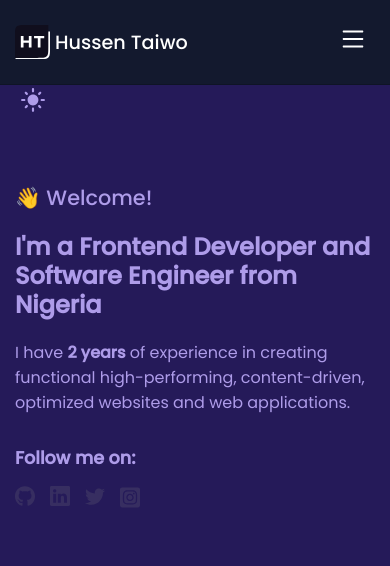
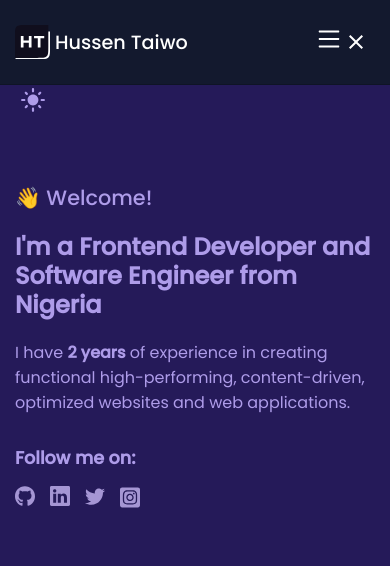
Before and after one commit to huzitaiwo/handsome, a React (Create React App) app: page / in a window 390 px wide. Both pictures are taken after a click on the button 33 px from the left and 103 px from the top of the page. Shown: the top 566 px of the page. Built offline with nearby package versions, Linux system fonts and the light colour scheme; no server answers; the database is empty.

Commit message:
added dark icons

```diff
--- a/src/App.css
+++ b/src/App.css
@@ -1,6 +1,7 @@
 .App {
   background: #fff;
   color: #141414;
+  min-height: 100vh;
 }
 .App.dark {
   background: #141414;
--- a/src/components/Banner.js
+++ b/src/components/Banner.js
@@ -8,6 +8,10 @@ import linkedin from '../asset/icon/linkedin-brand.svg'
 import github from '../asset/icon/github-brand.svg'
 import instagram from '../asset/icon/instagram-brand.svg'
 import twitter from '../asset/icon/twitter-brand.svg'
+import linkedinLight from '../asset/icon/linkedin-brand-light.svg'
+import githubLight from '../asset/icon/github-brand-light.svg'
+import instagramLight from '../asset/icon/instagram-brand-light.svg'
+import twitterLight from '../asset/icon/twitter-brand-light.svg'
 import bannerThumbnail from '../asset/images/web_development.png'
 
 export default function Banner() {
@@ -23,10 +27,30 @@ export default function Banner() {
           <div className="follow">
             <p>Follow me on:</p>
             <ul className='social-links'>
-              <li><a href="https://google.com"><img src={github} alt="instagram" /></a></li>
-              <li><a href="https://google.com"><img src={linkedin} alt="linkedin" /></a></li>
-              <li><a href="https://google.com"><img src={twitter} alt="twitter" /></a></li>
-              <li><a href="https://google.com"><img src={instagram} alt="instagram" /></a></li>
+              <li>
+                <a href="https://google.com">
+                  {mode === 'light' && <img src={github} alt="github" />}
+                  {mode === 'dark' && <img src={githubLight} alt="github" />}
+                </a>
+              </li>
+              <li>
+                <a href="https://google.com">
+                  {mode === 'light' && <img src={linkedin} alt="linked" />}
+                  {mode === 'dark' && <img src={linkedinLight} alt="linked" />}
+                </a>
+              </li>
+              <li>
+                <a href="https://google.com">
+                  {mode === 'light' && <img src={twitter} alt="twitter" />}
+                  {mode === 'dark' && <img src={twitterLight} alt="twitter" />}
+                </a>
+              </li>
+              <li>
+                <a href="https://google.com">
+                  {mode === 'light' && <img src={instagram} alt="instagram" />}
+                  {mode === 'dark' && <img src={instagramLight} alt="instagram" />}
+                </a>
+              </li>
             </ul>
           </div>
         </div>
--- a/src/components/Navbar.css
+++ b/src/components/Navbar.css
@@ -96,6 +96,9 @@
     margin: 0;
     border: none;
   }
+  .navbar .hi.dark {
+    color: #141414;
+  }
   .navbar .navbar__links {
     margin-left: 30px;
     padding: 0;
--- a/src/components/Navbar.js
+++ b/src/components/Navbar.js
@@ -7,7 +7,9 @@ import { Link } from 'react-router-dom'
 import './Navbar.css'
 import brand from '../asset/icon/logo.svg'
 import hamburger from '../asset/icon/hamburger.svg'
+import hamburgerDark from '../asset/icon/hamburger_dark.svg'
 import close from '../asset/icon/close.svg'
+import closeDark from '../asset/icon/close_dark.svg'
 
 export default function Navbar() {
   const { mode } = useTheme()
@@ -50,8 +52,18 @@ export default function Navbar() {
           </ul>
         )}
         <button className="toggler" onClick={toggleNavigation}>
-          {!mobileMenu && <img className='hamburger' src={hamburger} alt="" />}
-          {mobileMenu && <img className='close' src={close} alt="" />}
+          {!mobileMenu && (
+            <>
+             {mode === 'light' && <img className='hamburger' src={hamburgerDark} alt="" />}
+             {mode === 'dark' && <img className='hamburger' src={hamburger} alt="" />}
+            </>
+          )}
+          {!mobileMenu && (
+            <>
+             {mode === 'light' && <img className='close' src={closeDark} alt="" />}
+             {mode === 'dark' && <img className='close' src={close} alt="" />}
+            </>
+          )}
         </button>
       </div>
     </nav>
```
Also changed, not shown: src/asset/icon/close_dark.svg (added), src/asset/icon/hamburger_dark.svg (added).
